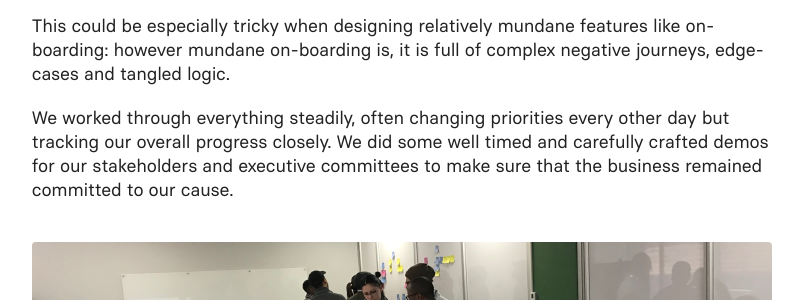
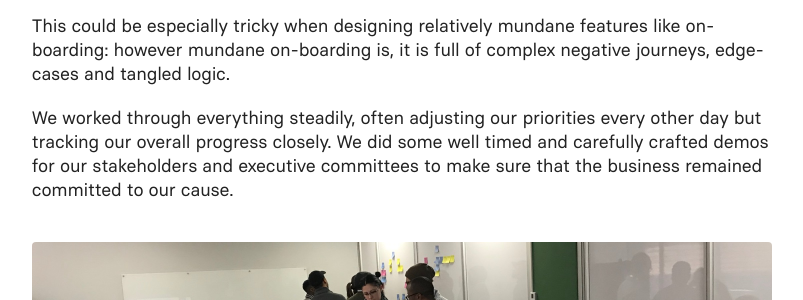
Before and after one commit to stuartwiener/stuartwiener.github.io, a Jekyll site: the page built from absa.html, in a window 1280 px wide and 900 px high, scrolled down 7555 px. Shown: the part 154-454 px from the top of the window, without its empty margins (173-976 px from the left). Built offline with Jekyll 4.4.1, drawn with Linux system fonts in a browser that asks for light colours.

Commit message:
little better content

```diff
--- a/absa.html
+++ b/absa.html
@@ -92,7 +92,7 @@ title: Absa
 
     <p>This could be especially tricky when designing relatively mundane features like on-boarding: however mundane on-boarding is, it is full of complex negative journeys, edge-cases and tangled logic.</p>
 
-    <p>We worked through everything steadily, often changing priorities every other day but tracking our overall progress closely. We did some well timed and carefully crafted demos for our stakeholders and executive committees to make sure that the business remained committed to our cause.</p>
+    <p>We worked through everything steadily, often adjusting our priorities every other day but tracking our overall progress closely. We did some well timed and carefully crafted demos for our stakeholders and executive committees to make sure that the business remained committed to our cause.</p>
 
     <img class="narrow" src="{{ site.url }}/assets/absa-retrospective.jpg"  alt="">
 
```
